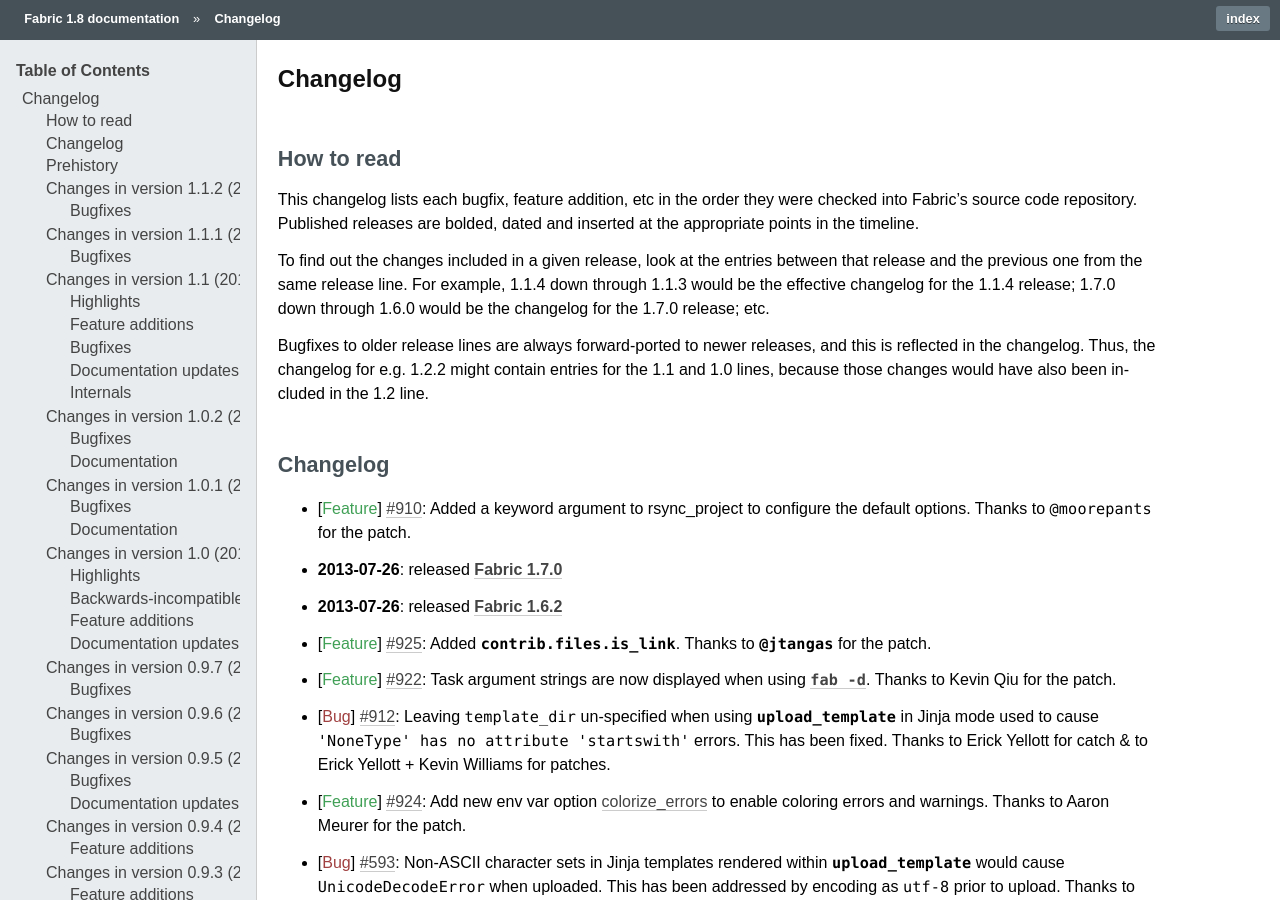
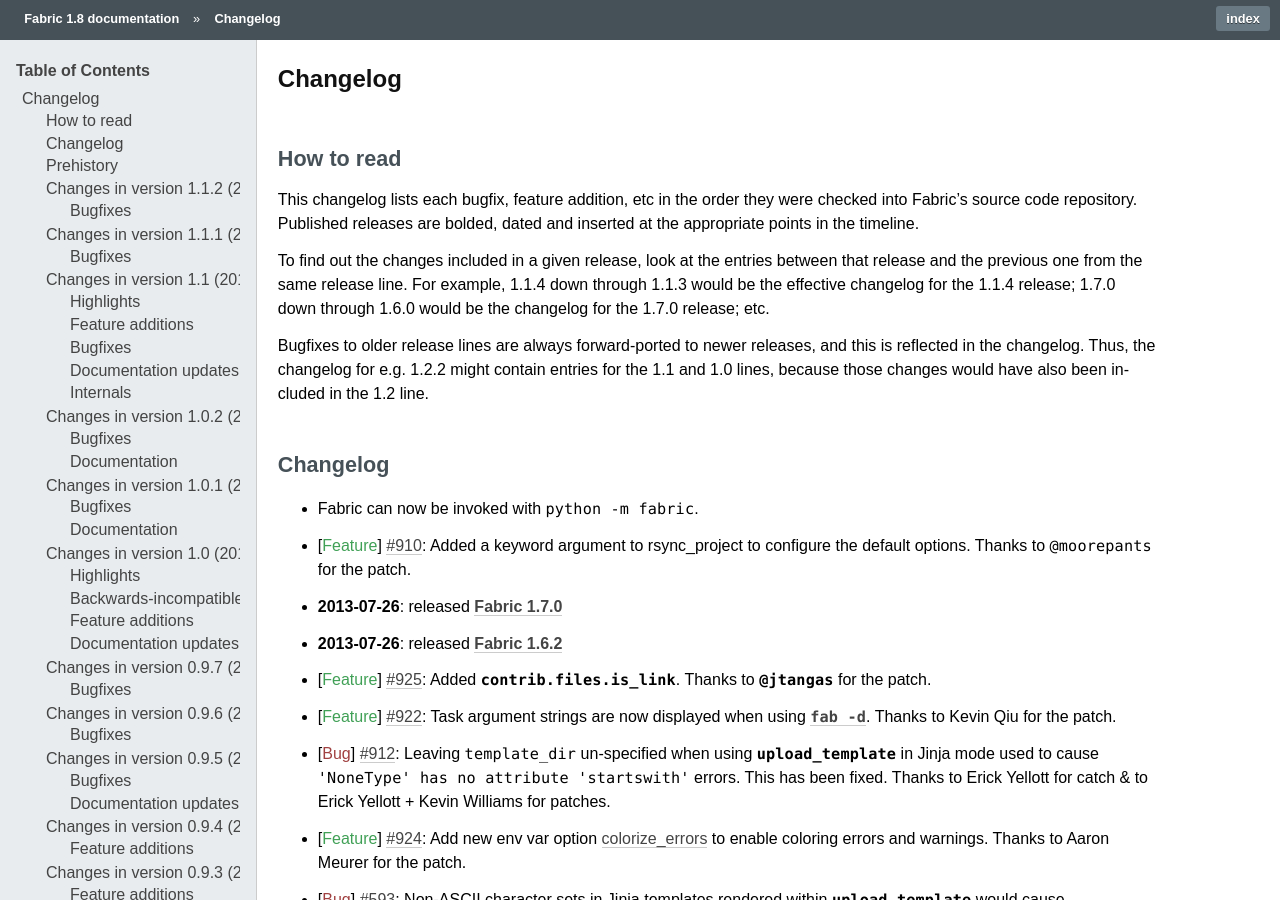
Before and after one commit to fabric/fabric, a Sphinx documentation site: the page built from docs/changelog.rst, in a window 1280 px wide and 900 px high. Built offline with Sphinx 7.4.7, drawn with Linux system fonts in a browser that asks for light colours.

Commit message:
Update changelog

```diff
--- a/docs/changelog.rst
+++ b/docs/changelog.rst
@@ -26,6 +26,7 @@
 Changelog
 =========
 
+* Fabric can now be invoked with ``python -m fabric``.
 * :feature:`910` Added a keyword argument to rsync_project to configure the
   default options. Thanks to ``@moorepants`` for the patch.
 * :release:`1.7.0 <2013-07-26>`
```
